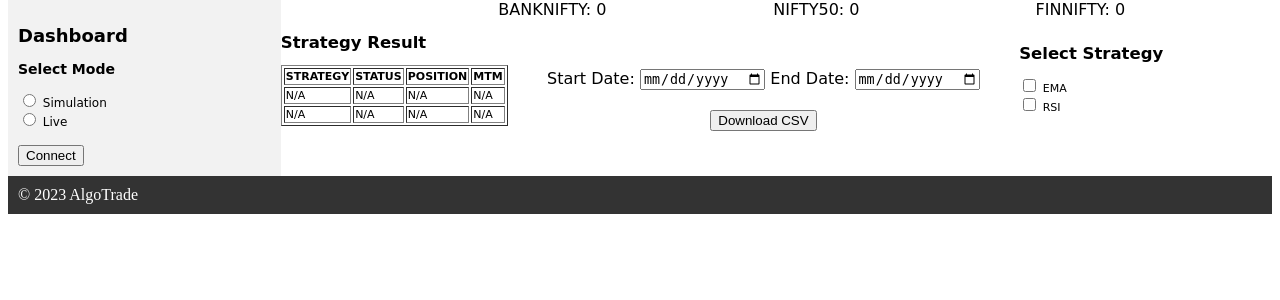
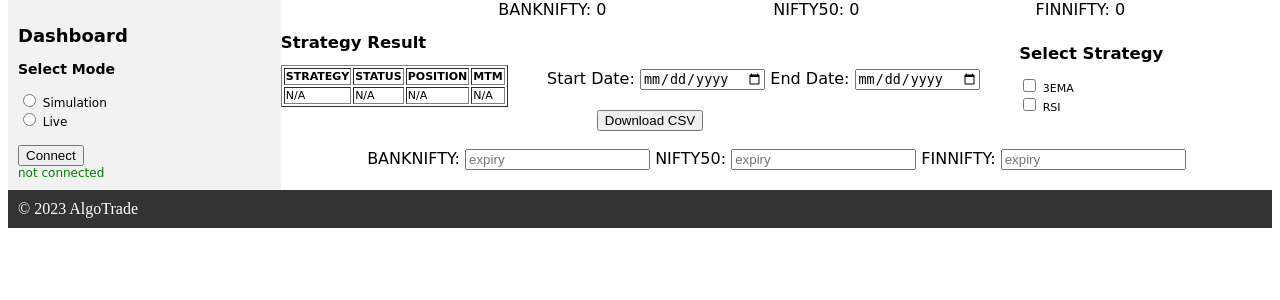
Before and after one commit to webclinic017/algo-FYERS-ZERODHA, a Flask app: page / in a window 1280 px wide. Shown: the part 105-405 px from the top of the page. Run offline with Flask 3, Linux system fonts and the light colour scheme; data that the repository does not hold is empty.

Commit message:
Update index.html

```diff
--- a/templates/index.html
+++ b/templates/index.html
@@ -79,9 +79,13 @@
     }
     #connectionStatus{color:green;}
 
+    .expiry{
+      font-family: 'Comic Sans MS', cursive, sans-serif;
+      text-align:center;
+      }
 
   </style>
-</head>
+
 <body>
   <div class="header">
     <h1>AlgoTrade</h1>
@@ -101,6 +105,7 @@
      <h4></h4>
     <button onclick="on_connect()">Connect</button>
         <div id="connectionStatus"></div>
+
   </div>
 
   <div class="content">
@@ -120,28 +125,23 @@
             <th>MTM</th>
         </tr>
         <tr>
-            <td id="strategy_EMA">N/A</td>
-            <td id="status_EMA">N/A</td>
-            <td id="position_EMA">N/A</td>
-            <td id="mtm_EMA">N/A</td>
+            <td id="strategy_3EMA">N/A</td>
+            <td id="status_3EMA">N/A</td>
+            <td id="position_3EMA">N/A</td>
+            <td id="mtm_3EMA">N/A</td>
         </tr>
-        <tr>
-            <td id="strategy_RSI">N/A</td>
-            <td id="status_RSI">N/A</td>
-            <td id="position_RSI">N/A</td>
-            <td id="mtm_RSI">N/A</td>
-        </tr>
+
     </table>
   </div>
   <div class="checkboxes">
     <h2>Select Strategy</h2>
-    <label>
-      <input type="checkbox" name="strategyOption" value="EMA"> EMA
-    </label>
-    <label>
-      <input type="checkbox" name="strategyOption" value="RSI"> RSI
-    </label>
-    <!-- Add more radio buttons for each strategy you have -->
+      <label>
+        <input type="checkbox" name="3EMA" value="3EMA" id="3EMA"> 3EMA
+      </label>
+      <label>
+        <input type="checkbox" name="RSI" value="RSI" id="RSI"> RSI
+      </label>
+      <!-- Add more checkboxes for each strategy you have -->
   </div>
    <div class="date-selector">
         <label for="startDatePicker">Start Date:</label>
@@ -152,7 +152,26 @@
 
    <div class="download-button">
         <button onclick="downloadCSV()">Download CSV</button>
-    </div>
+   </div>
+   <br>
+   <div class="expiry">
+    <span>
+        <label for="BankNifty_expiry">BANKNIFTY:</label>
+        <input type="text" id="BankNifty_expiry"  name=BankNifty_expiry placeholder="expiry">
+    </span>
+
+    <span>
+        <label for="Nifty50_expiry">NIFTY50:</label>
+        <input type="text" id="Nifty50_expiry"  name=Nifty50_expiry placeholder="expiry" >
+    </span>
+
+    <span>
+        <label for="FinNifty_expiry">FINNIFTY:</label>
+        <input type="text" id="FinNifty_expiry" name=FinNifty_expiry placeholder="expiry">
+    </span>
+   </div>
+
+
 
   <div class="footer">
     &copy; 2023 AlgoTrade
@@ -160,20 +179,15 @@
   <script>
     function fetchPosition() {
         $.get('/update_positions', function (data) {
-            $('#strategy_EMA').text(data.STRATEGY_EMA);
-            $('#status_EMA').text(data.STATUS_EMA);
-            $('#position_EMA').text(data.POSITION_EMA);
-            $('#mtm_EMA').text(data.MTM_EMA);
-            $('#strategy_RSI').text(data.STRATEGY_RSI);
-            $('#status_RSI').text(data.STATUS_RSI);
-            $('#position_RSI').text(data.POSITION_RSI);
-            $('#mtm_RSI').text(data.MTM_RSI);
-
+            $('#strategy_3EMA').text(data['3EMA'].STRATEGY_NAME);
+            $('#status_3EMA').text(data['3EMA'].STATUS);
+            $('#position_3EMA').text(data['3EMA'].POSITION);
+            $('#mtm_3EMA').text(data['3EMA'].MTM);
 
         });
     }
 
-<!--    setInterval(fetchPosition, 1000);-->
+    setInterval(fetchPosition, 1000);
 </script>
 
   <script>
@@ -215,9 +229,33 @@
     function on_connect() {
         const connectionStatus = document.getElementById('connectionStatus');
         connectionStatus.textContent = 'Connecting...'; // Display a message while connecting
+<!--    strategy selector-->
+        const is3EMASelected = document.querySelector('input[name="3EMA"]').checked;
+        const isRSISelected = document.querySelector('input[name="RSI"]').checked;
+<!--    expiry-->
+             const BANK_NIFTY_EXP = document.querySelector('input[name="BankNifty_expiry"]').value;
+        const NIFTY_EXP = document.querySelector('input[name="Nifty50_expiry"]').value;
+        const FIN_NIFTY_EXP = document.querySelector('input[name="FinNifty_expiry"]').value;
 
+        // Create the selected strategy and expiry objects
+        const STRATEGY_SELECTED = {
+            '3EMA': is3EMASelected,
+            'RSI': isRSISelected
+        };
+
+        const EXPIRY = {
+            'NSE:BANKNIFTY-INDEX': BANK_NIFTY_EXP,
+            'NSE:NIFTY50-INDEX': NIFTY_EXP,
+            'NSE:FINNIFTY-INDEX': FIN_NIFTY_EXP
+        };
+
+        // Make a POST request to /on_connect with the selected_strategy and expiry
         fetch('/on_connect', {
             method: 'POST',
+            body: JSON.stringify({
+                'selected_strategy': STRATEGY_SELECTED,
+                'expiry': EXPIRY
+            }),  headers: {'Content-Type': 'application/json',},
         })
         .then(response => response.text())
         .then(data => {
@@ -231,5 +269,15 @@
         });
     }
 </script>
+<script>
+        function setInitialConnectionStatus() {
+        $.get('/get_connection_status', function (data) {
+            const connectionStatus = document.getElementById('connectionStatus');
+            connectionStatus.textContent = data;
+        });
+    }
+
+ setInitialConnectionStatus();
+</script>
 </body>
 </html>
```
